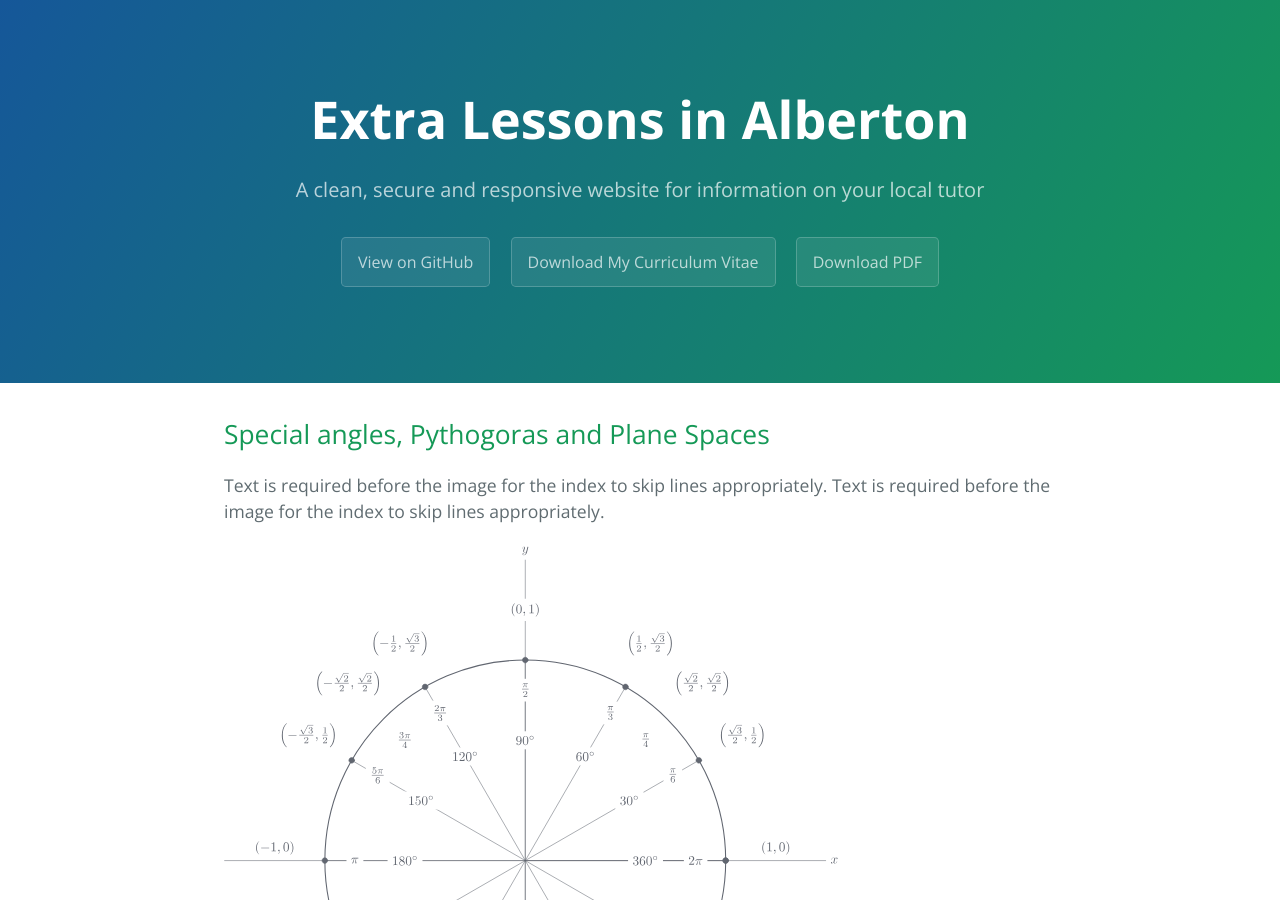
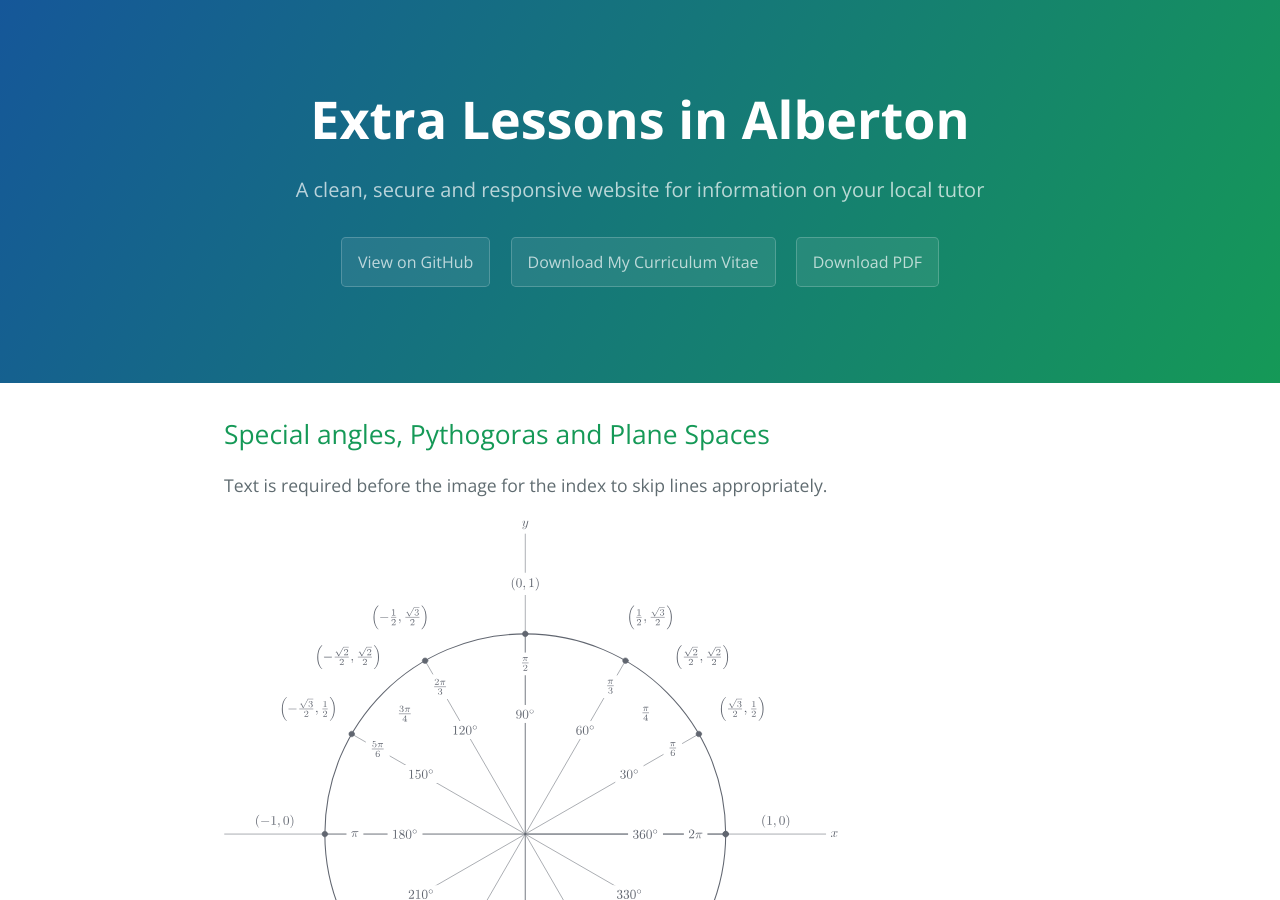
Before and after one commit to HelloBeastie/HelloBeastie.github.io, a Jekyll site: the page built from _posts/2017-08-28-special-angles,-pythogoras-and-plane-spaces.md, in a window 1280 px wide and 900 px high. Built offline with Jekyll 4.4.1, drawn with Linux system fonts in a browser that asks for light colours.

```diff
--- a/_posts/2017-08-28-special-angles,-pythogoras-and-plane-spaces.md
+++ b/_posts/2017-08-28-special-angles,-pythogoras-and-plane-spaces.md
@@ -10,7 +10,6 @@ excerpt: "Special angles, Pythogoras and Plane Spaces."
 ## [](#Special angles, Pythogoras and Plane Spaces)Special angles, Pythogoras and Plane Spaces
 
 Text is required before the image for the index to skip lines appropriately.
-Text is required before the image for the index to skip lines appropriately.
 
 ![](https://cdn.rawgit.com/HelloBeastie/HelloBeastie.github.io/master/_includes/cartesian.svg)
 
```
